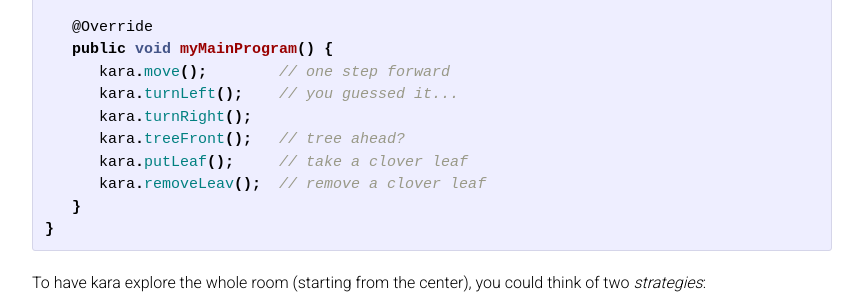
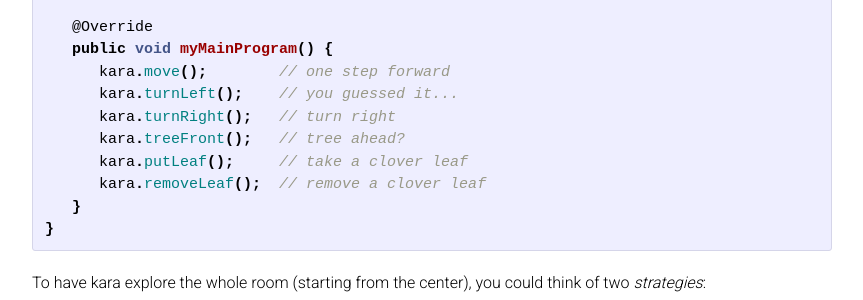
Before and after one commit to ohm-softa/ohm-softa.github.io, a Jekyll site: the page built from 08ln-singleton-factory-strategy-command.md, in a window 1280 px wide and 900 px high, scrolled down 4789 px. Shown: the part 151-451 px from the top of the window, without its empty margins (208-1071 px from the left). Built offline with Jekyll 4.4.1, drawn with Linux system fonts in a browser that asks for light colours; our own code applies the rules of GitHub Pages for plain Markdown files.

Commit message:
removeLeaf() instead of removeLeav() in MarkDown and html (#5)
* kara.removeLeaf instead of kara.removeLeav

There has been a wrong name for the method removeLeaf.

* mistake with removeLeaf in html

removeLeaf() has been written as removeLeav() which is wrong.

````diff
--- a/08ln-singleton-factory-strategy-command.md
+++ b/08ln-singleton-factory-strategy-command.md
@@ -192,10 +192,10 @@ public class Kara extends JavaKaraProgram {
 	public void myMainProgram() {
 		kara.move();        // one step forward
 		kara.turnLeft();    // you guessed it...
-		kara.turnRight();
+		kara.turnRight();   // turn right
 		kara.treeFront();   // tree ahead?
 		kara.putLeaf();     // take a clover leaf
-		kara.removeLeav();  // remove a clover leaf
+		kara.removeLeaf();  // remove a clover leaf
 	}
 }
 ```
--- a/08s-singleton-factory-strategy-command.html
+++ b/08s-singleton-factory-strategy-command.html
@@ -65,10 +65,10 @@ public class Kara extends JavaKaraProgram {
 	public void myMainProgram() {
 		kara.move();        // one step forward
 		kara.turnLeft();    // you guessed it...
-		kara.turnRight();
+		kara.turnRight();   // turn right
 		kara.treeFront();   // tree ahead?
 		kara.putLeaf();     // take a clover leaf
-		kara.removeLeav();  // remove a clover leaf
+		kara.removeLeaf();  // remove a clover leaf
 	}
 }
 ```
````
